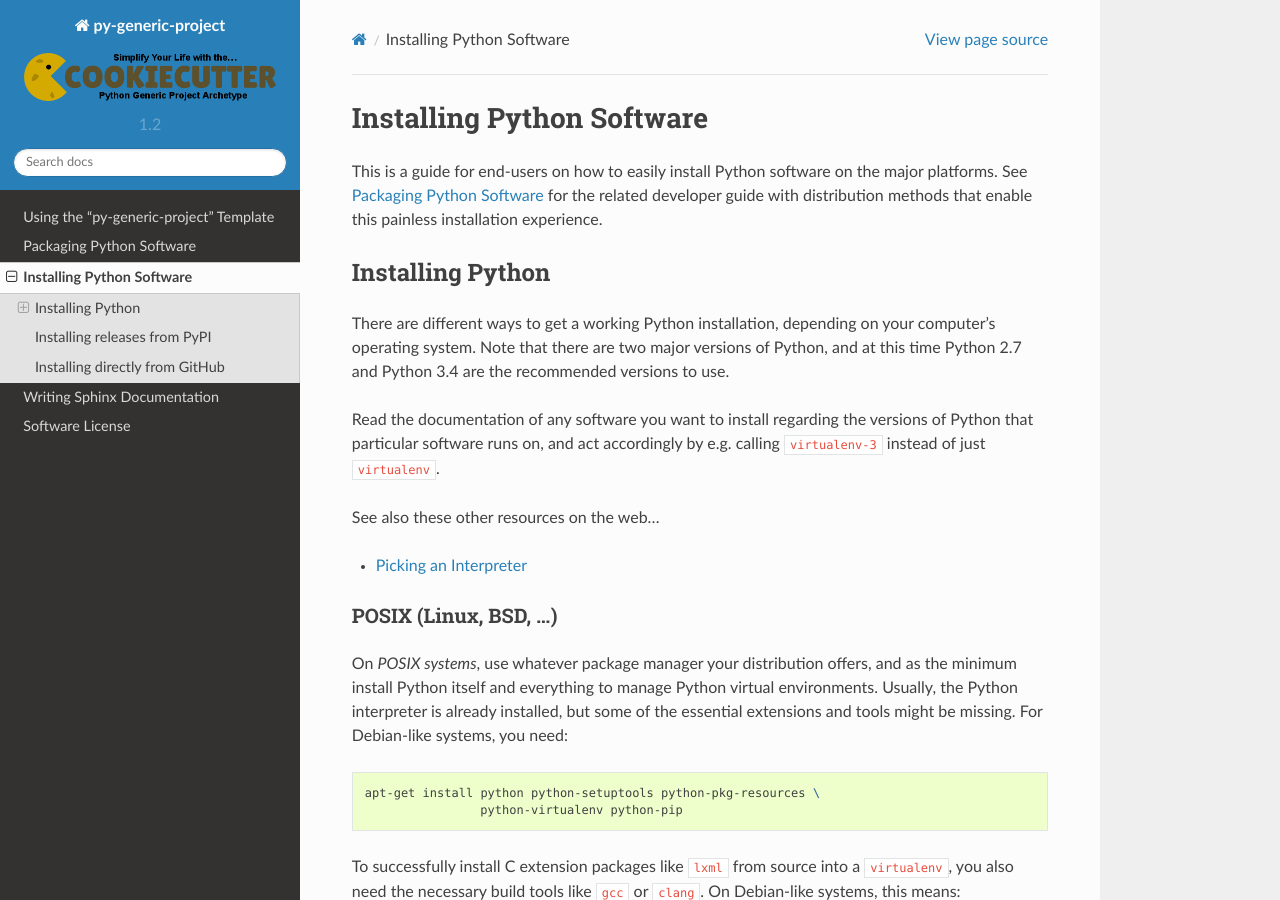
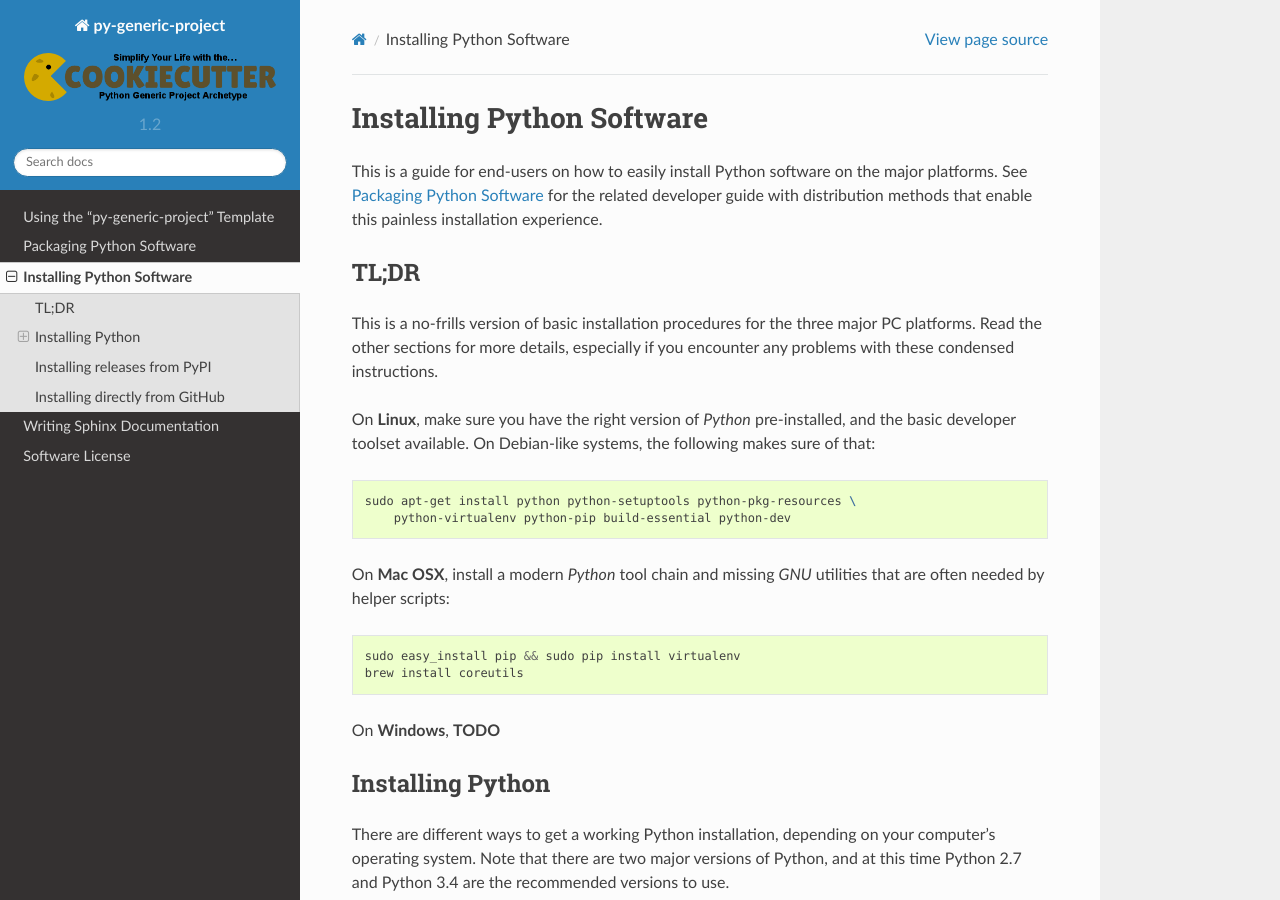
Before and after one commit to Springerle/py-generic-project, a Sphinx documentation site: the page built from docs/installing.rst, in a window 1280 px wide and 900 px high. Built offline with Sphinx 7.4.7 and the Read the Docs theme 2.0.0, drawn with Linux system fonts in a browser that asks for light colours.

Commit message:
:book: condensed basic installation procedures

```diff
--- a/docs/installing.rst
+++ b/docs/installing.rst
@@ -27,6 +27,34 @@ Installing Python Software
 This is a guide for end-users on how to easily install Python software on the major platforms.
 See `Packaging Python Software <packaging.rst>`_ for the related developer guide
 with distribution methods that enable this painless installation experience.
+
+
+.. _quick-setup:
+
+TL;DR
+-----
+
+This is a no-frills version of basic installation procedures for the three major PC platforms.
+Read the other sections for more details, especially if you encounter any problems with
+these condensed instructions.
+
+On **Linux**, make sure you have the right version of *Python* pre-installed, and the basic
+developer toolset available. On Debian-like systems, the following makes sure of that:
+
+.. code-block:: shell
+
+    sudo apt-get install python python-setuptools python-pkg-resources \
+        python-virtualenv python-pip build-essential python-dev
+
+On **Mac OSX**, install a modern *Python* tool chain and
+missing *GNU* utilities that are often needed by helper scripts:
+
+.. code-block:: shell
+
+    sudo easy_install pip && sudo pip install virtualenv
+    brew install coreutils
+
+On **Windows**, **TODO**
 
 
 Installing Python
```
